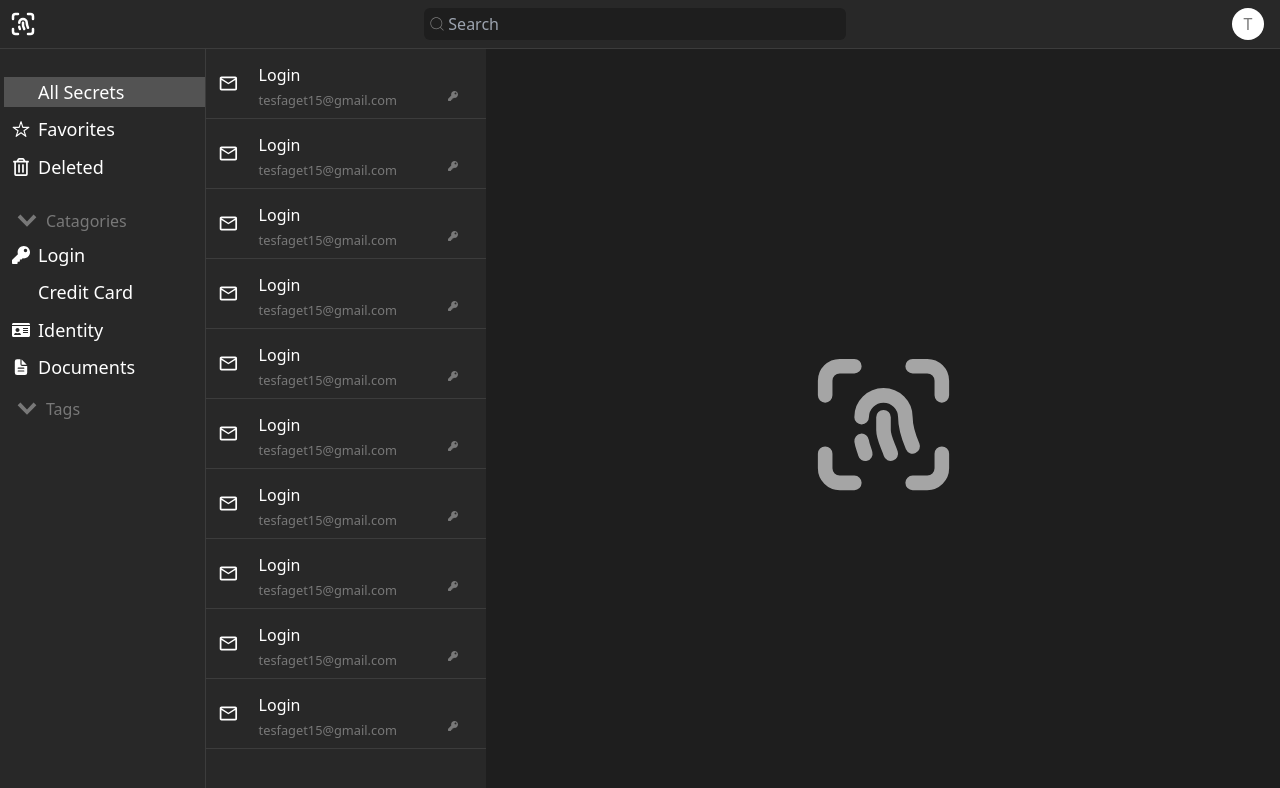
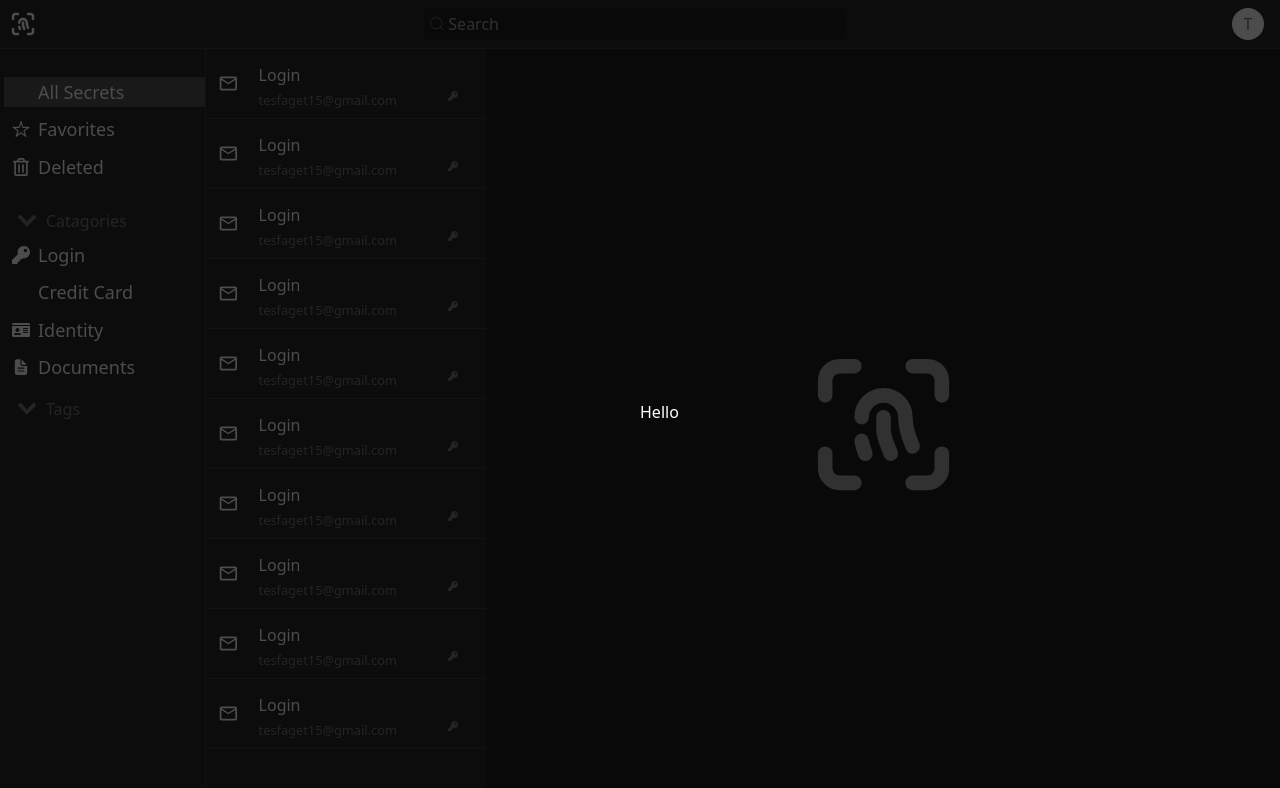
Before and after one commit to tesfatesfaye/FreePass, a React (Vite) app in the folder client/: page / in a window 1280 px wide. Shown: the top 788 px of the page. Built offline with nearby package versions, Linux system fonts and the light colour scheme; some icons are missing.

Commit message:
implemented the framwork for the modals componenet

```diff
--- a/client/src/components/Dashboard.tsx
+++ b/client/src/components/Dashboard.tsx
@@ -2,12 +2,14 @@ import { FC } from "react";
 import SecretParent from "./secrets/Secrets.tsx";
 import SideBar from "./sidebar/SideBar.tsx";
 import SelectedSecret from "./secrets/selectedSecret/SelectedSecret.tsx";
+import AddSecret from "../modals/AddSecret.tsx";
 const DashBoard: FC = () => {
   return (
     <div className="flex h-full w-full">
       <SideBar />
       <SecretParent />
       <SelectedSecret />
+      <AddSecret/>
     </div>
   );
 };
--- a/client/src/modals/AddSecret.tsx
+++ b/client/src/modals/AddSecret.tsx
@@ -1,13 +1,13 @@
-import React,{FC} from "react";
+import { FC } from "react";
 import ReactPortal from "./ReactPortal";
-const AddSecret:FC=(props:any)=>{
-
-
-return(
-<ReactPortal wrapperId="portal">
-    <div className="modal-overlay"></div>
-
-</ReactPortal>)
-
-}
+const AddSecret: FC = (props: any) => {
+  return (
+    <ReactPortal wrapperId="portal">
+      <div className="modal-overlay"></div>
+      <div className="fixed top-1/2 left-1/2  z-50 text-white h-96 my-auto mx-auto">
+        Hello
+      </div>
+    </ReactPortal>
+  );
+};
 export default AddSecret;
```
